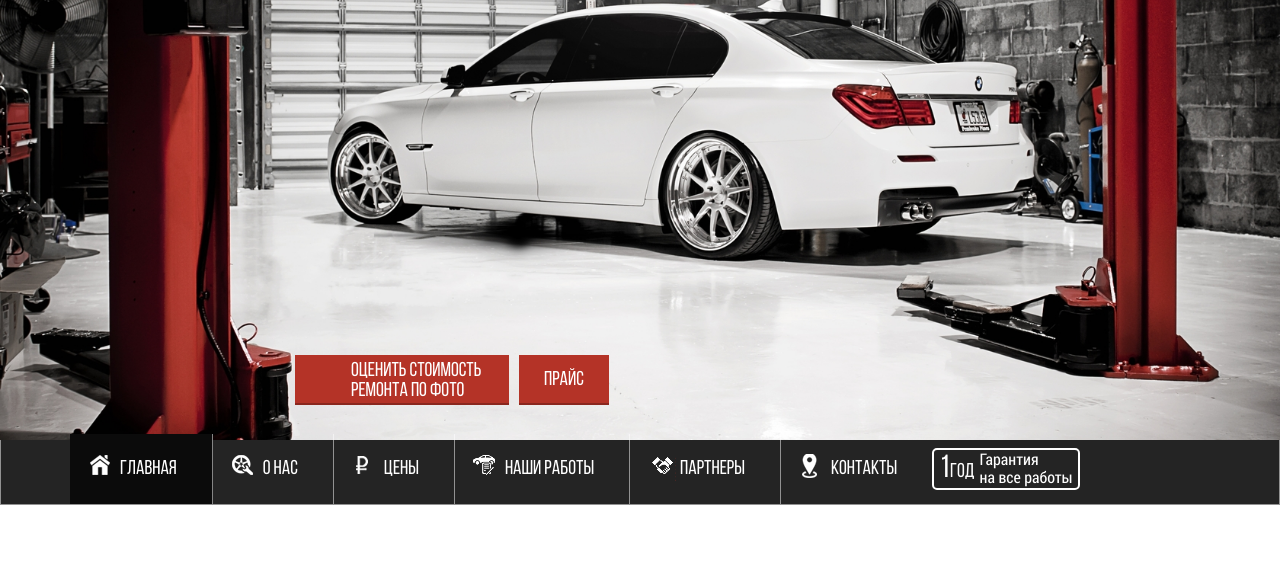
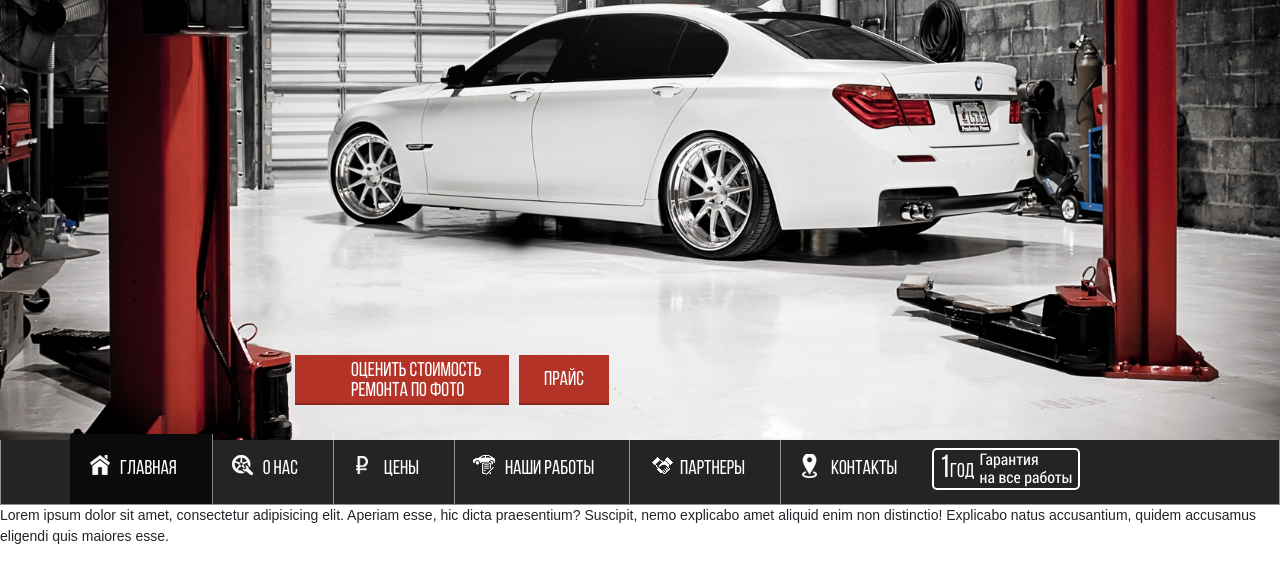
Before and after one commit to seriiserii825/jeday-autoxoll, a website: page src/index.html in a window 1280 px wide. Shown: the part 230-800 px from the top of the page. Drawn offline with nearby package versions, Linux system fonts and the light colour scheme; files that its build step writes are made by us from their sources; files whose address does not match are found by name; a web font is replaced by a local one.

Commit message:
add lorem paragraph

```diff
--- a/src/index.html
+++ b/src/index.html
@@ -1,5 +1,5 @@
 //= templates/head.html
 
-
+<p>Lorem ipsum dolor sit amet, consectetur adipisicing elit. Aperiam esse, hic dicta praesentium? Suscipit, nemo explicabo amet aliquid enim non distinctio! Explicabo natus accusantium, quidem accusamus eligendi quis maiores esse.</p>
 
 //= templates/end.html
```
